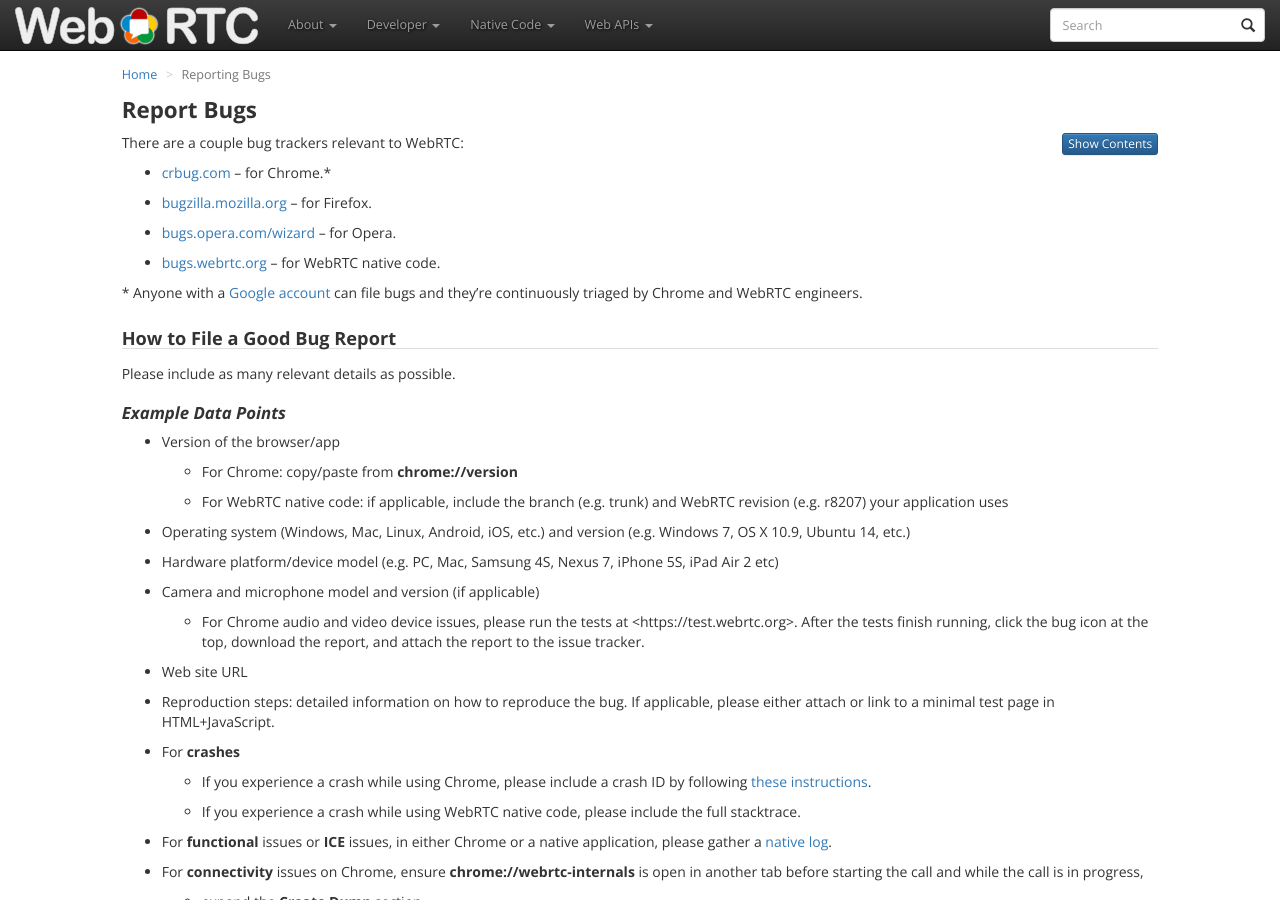
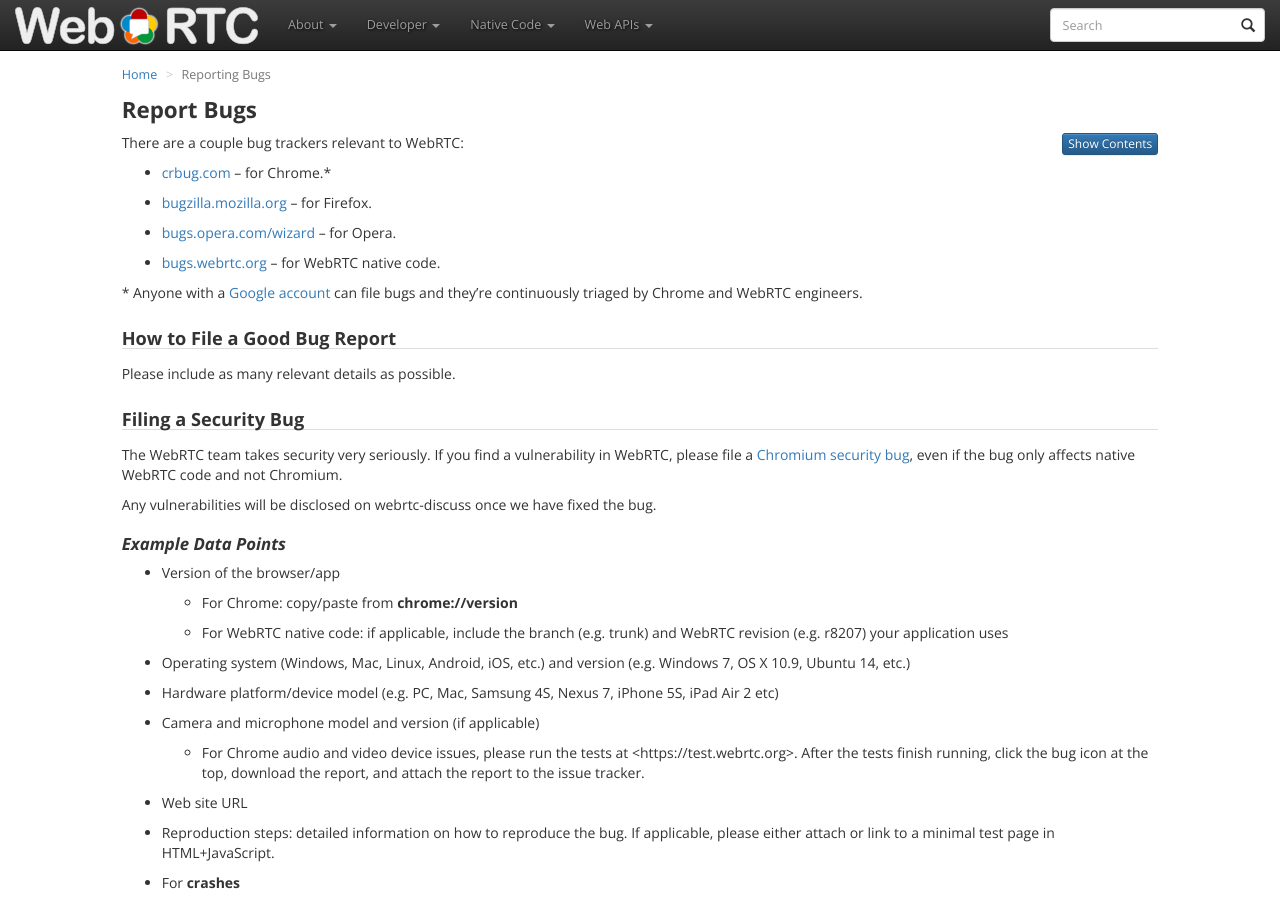
Before and after one commit to webrtc/webrtc-org, a Jekyll site: the page built from bugs/index.md, in a window 1280 px wide and 900 px high. Built offline with Jekyll 4.4.1, drawn with Linux system fonts in a browser that asks for light colours; nearby versions of some CDN libraries.

Commit message:
Add text on security bugs.

```diff
--- a/bugs/index.md
+++ b/bugs/index.md
@@ -26,6 +26,15 @@ triaged by Chrome and WebRTC engineers.
 
 Please include as many relevant details as possible.
 
+
+### Filing a Security Bug
+
+The WebRTC team takes security very seriously. If you find a vulnerability in
+WebRTC, please file a [Chromium security bug][ChromeSecurity], even if the bug
+only affects native WebRTC code and not Chromium.
+
+Any vulnerabilities will be disclosed on webrtc-discuss once we have fixed the
+bug.
 
 #### Example Data Points
 
```
Also changed, not shown: other parts of bugs/index.md (+1 -0 lines).
